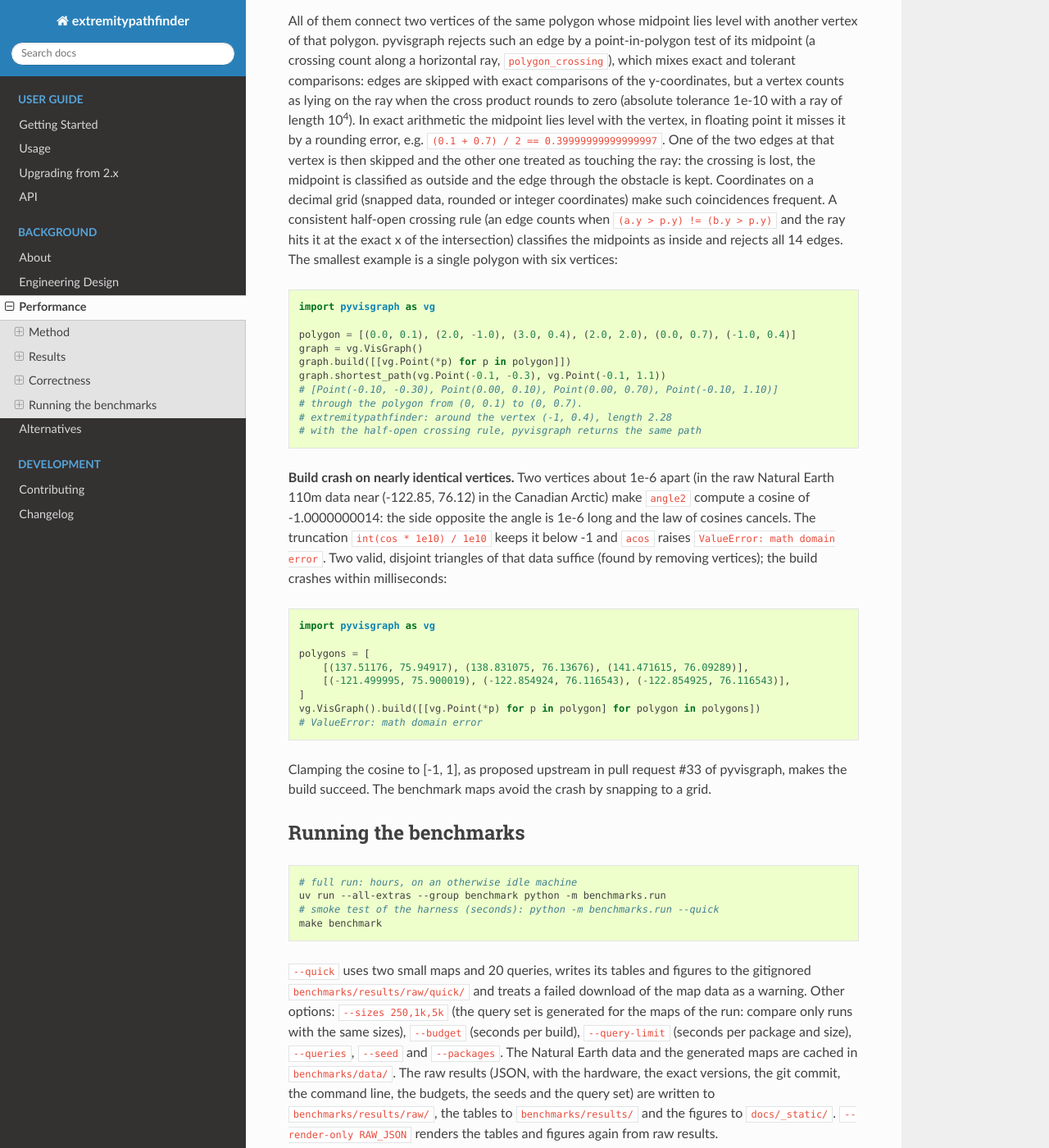
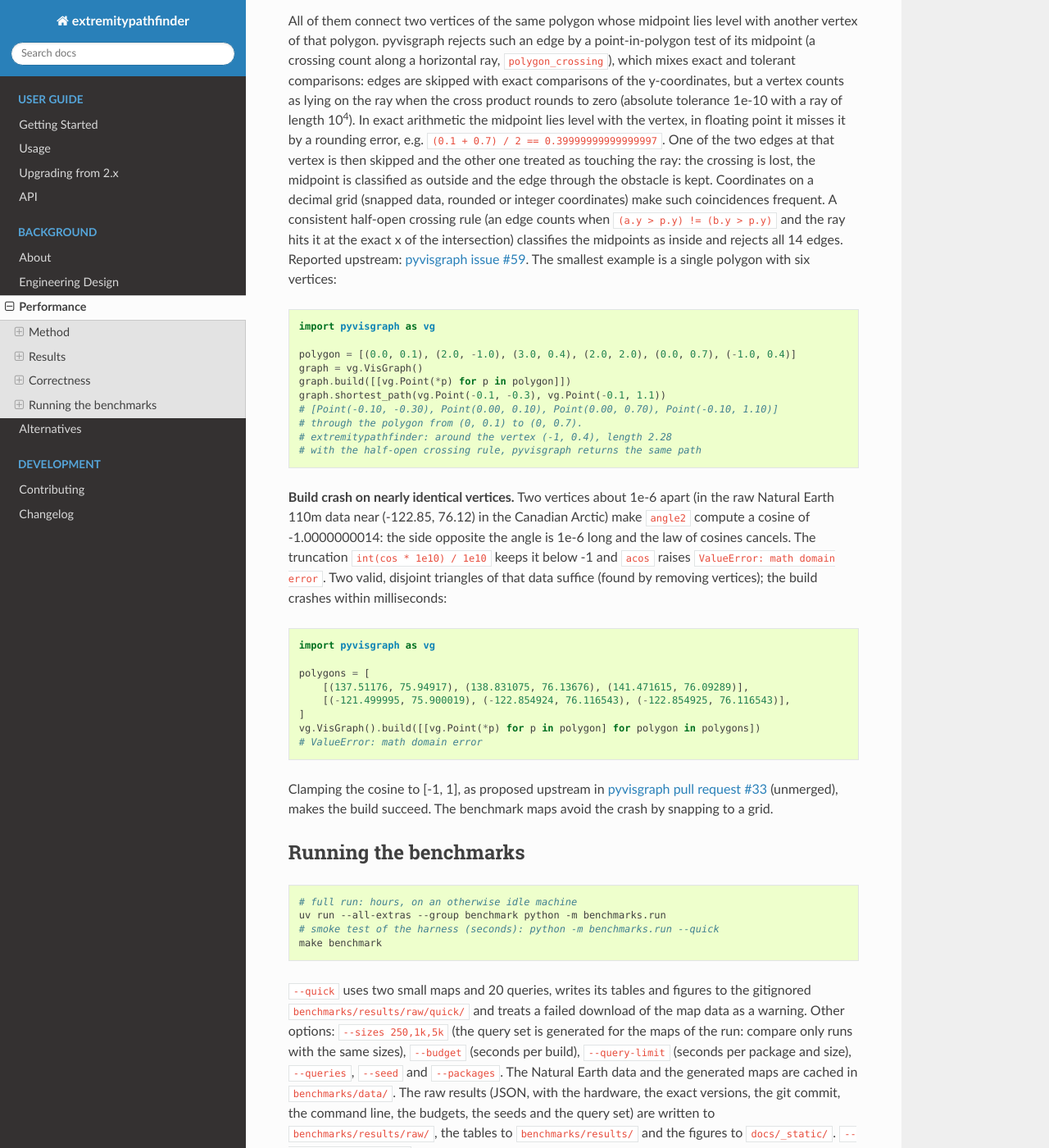
Before and after one commit to jannikmi/extremitypathfinder, a Sphinx documentation site: the page built from docs/7_performance.rst, in a window 1280 px wide and 1400 px high, scrolled down 6786 px. Shown: the whole window at 82% size. Built offline with Sphinx 7.4.7 and the Read the Docs theme 3.1.0, drawn with Linux system fonts in a browser that asks for light colours; some of the changed text lies outside the part shown.

Commit message:
docs: link the upstream pyvisgraph reports (issue #59, pull request #33)
Co-Authored-By: Claude Opus 5.5 <noreply@anthropic.com>
Claude-Session: https://claude.ai/code/session_01XJqV79GBLS3Z9ZiYZUNCh2

```diff
--- a/docs/7_performance.rst
+++ b/docs/7_performance.rst
@@ -153,7 +153,8 @@ Known pyvisgraph 0.2.1 defects
 ~~~~~~~~~~~~~~~~~~~~~~~~~~~~~~
 
 Found by the validation while preparing the benchmark, reproducible with
-``python -m benchmarks.pyvisgraph_issues``:
+``python -m benchmarks.pyvisgraph_issues`` and reported upstream
+(`issue #59 <https://github.com/TaipanRex/pyvisgraph/issues/59>`__, `pull request #33 <https://github.com/TaipanRex/pyvisgraph/pull/33>`__):
 
 **Paths through obstacles.** On the cleaned 110m world map (4,954 vertices),
 the query from the North Sea (3, 56) to the South China Sea (105, 5) returns a path of length 150.26
@@ -173,6 +174,7 @@ the crossing is lost, the midpoint is classified as outside and the edge through
 Coordinates on a decimal grid (snapped data, rounded or integer coordinates) make such coincidences frequent.
 A consistent half-open crossing rule (an edge counts when ``(a.y > p.y) != (b.y > p.y)``
 and the ray hits it at the exact x of the intersection) classifies the midpoints as inside and rejects all 14 edges.
+Reported upstream: `pyvisgraph issue #59 <https://github.com/TaipanRex/pyvisgraph/issues/59>`__.
 The smallest example is a single polygon with six vertices:
 
 .. code-block:: python
@@ -205,7 +207,8 @@ Two valid, disjoint triangles of that data suffice (found by removing vertices);
     vg.VisGraph().build([[vg.Point(*p) for p in polygon] for polygon in polygons])
     # ValueError: math domain error
 
-Clamping the cosine to [-1, 1], as proposed upstream in pull request #33 of pyvisgraph, makes the build succeed.
+Clamping the cosine to [-1, 1], as proposed upstream in
+`pyvisgraph pull request #33 <https://github.com/TaipanRex/pyvisgraph/pull/33>`__ (unmerged), makes the build succeed.
 The benchmark maps avoid the crash by snapping to a grid.
 
 
--- a/docs/9_alternatives.rst
+++ b/docs/9_alternatives.rst
@@ -23,7 +23,9 @@ bounded by a polygon with polygonal holes, for repeated queries in a static envi
 
     Measured comparison on world maps of increasing size: :ref:`speed-tests`.
     pyvisgraph returns paths through obstacles for some inputs
-    and its build crashes on nearly identical vertices (:ref:`benchmark-correctness`).
+    (`issue #59 <https://github.com/TaipanRex/pyvisgraph/issues/59>`__)
+    and its build crashes on nearly identical vertices
+    (`pull request #33 <https://github.com/TaipanRex/pyvisgraph/pull/33>`__, unmerged; :ref:`benchmark-correctness`).
 
 `Polyanya <https://docs.rs/polyanya>`__ (Rust, C++ original; no Python package)
     Exact any-angle search on a navigation mesh (Cui, Harabor and Grastien, IJCAI 2017)
```
